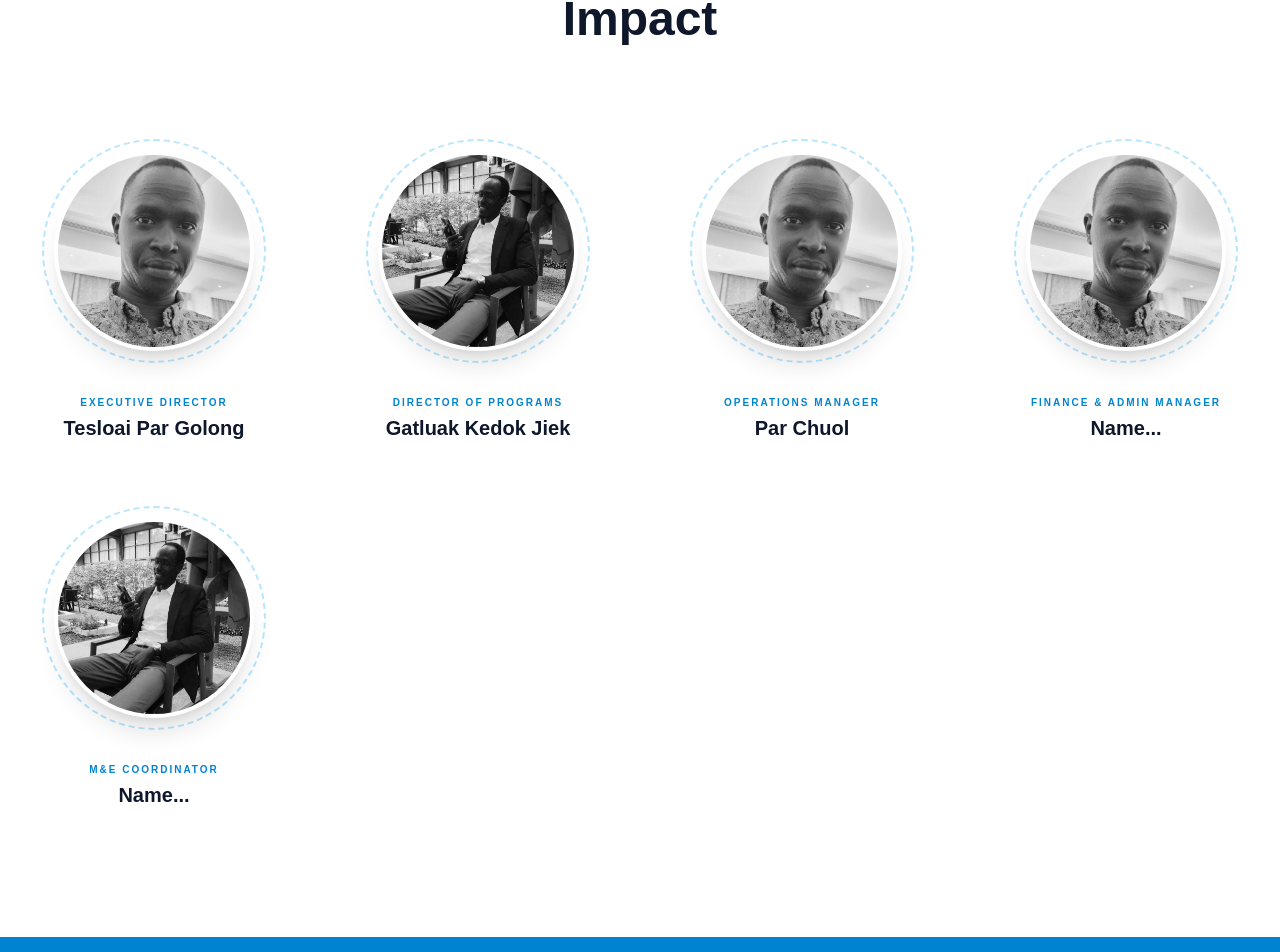
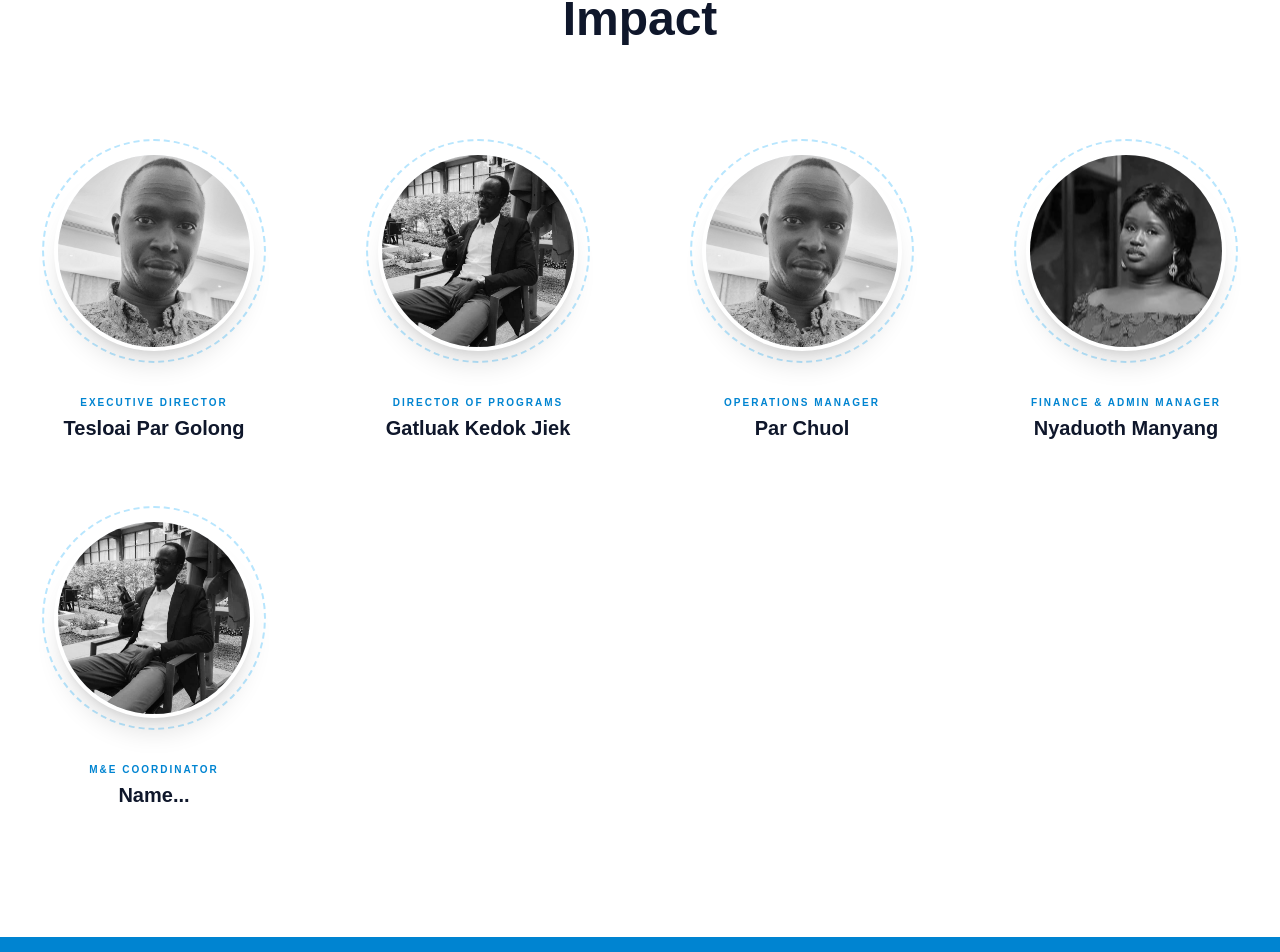
Before and after one commit to Hon-Tap/AGESOS, a Next.js app in the folder frontend/: page /about in a window 1280 px wide. Shown: the part 2637-3589 px from the top of the page. Built offline with nearby package versions, Linux system fonts and the light colour scheme.

Commit message:
update team section

```diff
--- a/frontend/src/app/about/page.tsx
+++ b/frontend/src/app/about/page.tsx
@@ -69,9 +69,9 @@ export default function AboutPage() {
     },
     {
       id: "FAM",
-      name: "Name...",
+      name: "Nyaduoth Manyang",
       role: "Finance & Admin Manager",
-      photo: "/images/executive-director.jpg",
+      photo: "/images/nyaduoth.jpeg",
       bio: "The Finance & Admin Manager oversees the financial health and administrative efficiency of AGE, ensuring responsible stewardship of resources.",
       focus: ["Budgeting", "Financial Reporting", "Admin Operations"],
     },
```
Also changed, not shown: frontend/public/images/nyaduoth.jpeg (added).
